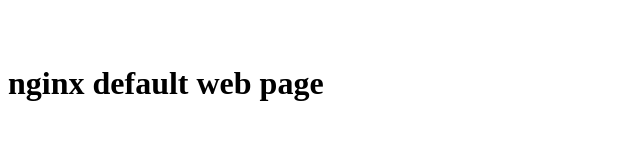
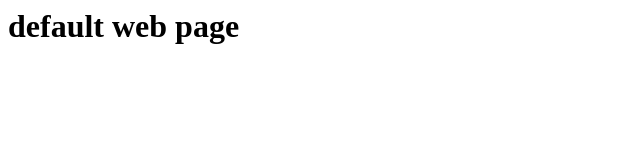
Before and after one commit to marinierb/DockerChallenge, a plain HTML site: page web/index.html in a window 1280 px wide. Shown: the whole page, without its empty margins (0-640 px from the left). Drawn offline with Linux system fonts and the light colour scheme.

Commit message:
Final touches

```diff
--- a/docker-compose.yml
+++ b/docker-compose.yml
@@ -1,7 +1,4 @@
 version: "3.7"
-
-volumes:
-  db_data:
 
 services:
 
@@ -31,3 +28,6 @@
       - "${WEB_PORT}:${WEB_PORT}"
     depends_on:
       - app
+
+volumes:
+  db_data:
--- a/web/index.html
+++ b/web/index.html
@@ -1,5 +1,3 @@
-<br>
-<br>
 <h1>
-  nginx default web page
+    default web page
 </h1>
```
Also changed, not shown: 4 other files.
